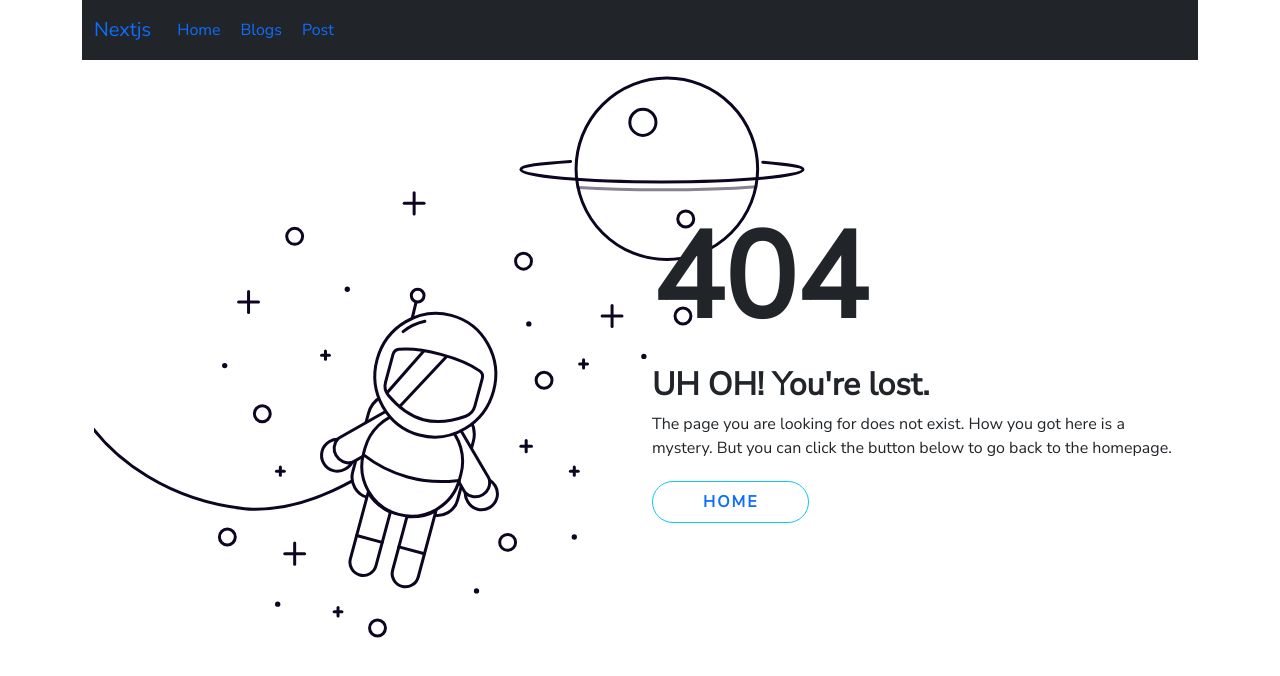
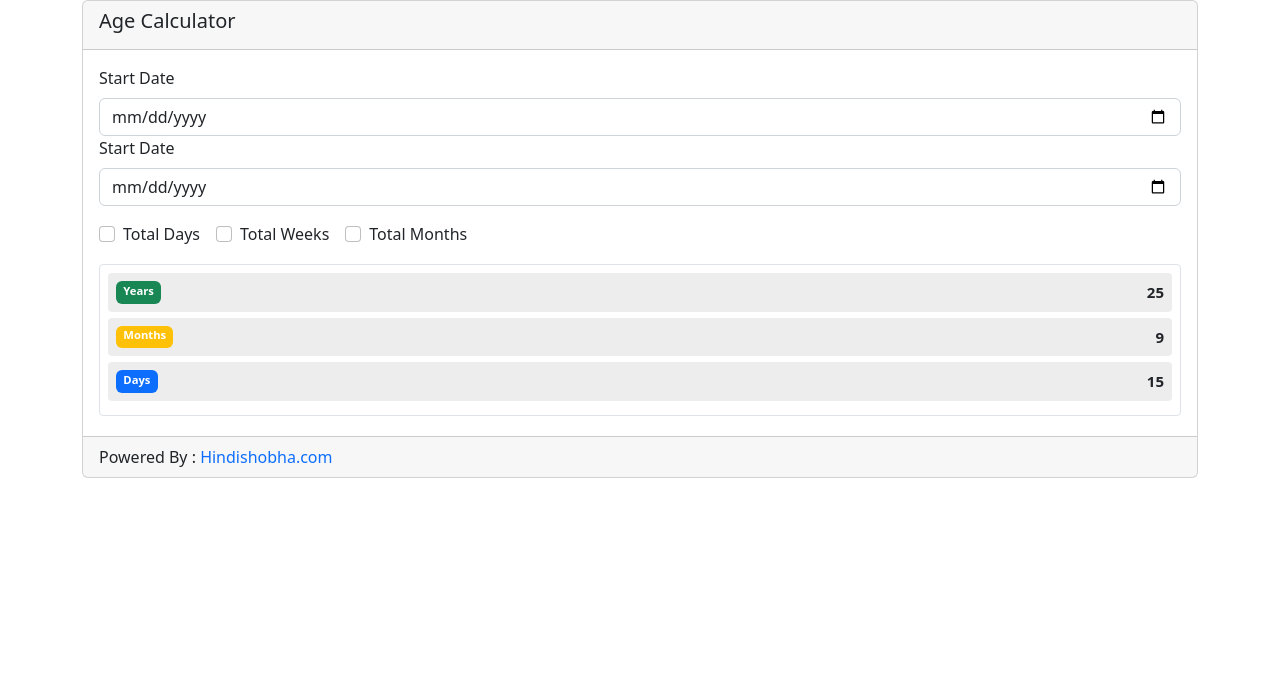
Before and after one commit to dev363/nextjs-project, a Next.js app: page /calculators/age-calculator in a window 1280 px wide. Before the commit this address had no page. Shown: the top 676 px of the page. Built offline with nearby package versions, Linux system fonts and the light colour scheme.

Commit message:
Age-Calculator Done

```diff
--- a/jsconfig.json
+++ b/jsconfig.json
@@ -1,7 +1,9 @@
 {
   "compilerOptions": {
     "paths": {
-      "@/*": ["./src/*"]
+      "components/*": ["./src/components/*"],
+      "pages/*": ["./src/pages/*"],
+      "styles/*": ["./src/styles/*"],
     }
   }
 }
--- a/package.json
+++ b/package.json
@@ -15,6 +15,7 @@
     "next": "13.3.0",
     "react": "18.2.0",
     "react-bootstrap": "^2.7.4",
-    "react-dom": "18.2.0"
+    "react-dom": "18.2.0",
+    "react-textfit": "^1.1.1"
   }
 }
--- /dev/null
+++ b/src/components/age-calculator/index.js
@@ -0,0 +1,185 @@
+import { Fragment, useEffect, useState } from "react";
+import { Card, Container, Form, Badge } from "react-bootstrap";
+import "./styles.css";
+
+export default () => {
+  const [startDate, setStartDate] = useState("07/04/1997");
+  const [endDate, setEndDate] = useState(new Date());
+  const [result, setResult] = useState({});
+
+  const [isTotalDays, setIsTotalDays] = useState(false);
+  const [isTotalWeeks, setIsTotalWeeks] = useState(false);
+  const [isTotalMonths, setIsTotalMonths] = useState(false);
+
+  useEffect(() => {
+    if (startDate && endDate) {
+      getAge(startDate, endDate);
+    }
+  }, [startDate, endDate]);
+
+  const getAge = (fromdate, todate) => {
+    if (todate) todate = new Date(todate);
+    else todate = new Date();
+
+    var age = {},
+      fromdate = new Date(fromdate),
+      y = [todate.getFullYear(), fromdate.getFullYear()],
+      ydiff = y[0] - y[1],
+      m = [todate.getMonth(), fromdate.getMonth()],
+      mdiff = m[0] - m[1],
+      d = [todate.getDate(), fromdate.getDate()],
+      ddiff = d[0] - d[1];
+    console.log(y, m, d, 89898);
+
+    if (mdiff < 0 || (mdiff === 0 && ddiff < 0)) --ydiff;
+    if (mdiff < 0) mdiff += 12;
+    if (ddiff < 0) {
+      fromdate.setMonth(m[1] + 1, 0);
+      ddiff = fromdate.getDate() - d[1] + d[0];
+      --mdiff;
+    }
+    if (ydiff > 0) {
+      age["year"] = ydiff;
+    }
+
+    if (mdiff > 0) {
+      age["month"] = mdiff;
+    }
+    if (ddiff > 0) {
+      age["day"] = ddiff;
+    }
+    setResult(age);
+  };
+
+  const countDays = () => {
+    return (
+      Number(result?.day || 0) +
+      Number(result?.month || 0) * 30 +
+      Number(result?.year || 0) * 365
+    );
+  };
+
+  const countWeeks = () => {
+    return `${Math.ceil(
+      Number(result?.month || 0) / 4.28 + Number(result?.year || 0) * 52.14
+    )} - ${Number(result?.day || 0)}  ${result?.month > 1 ? "Days" : "Day"}`;
+  };
+
+  const countMonths = () => {
+    return `${
+      Number(result?.month || 0) + Number(result?.year || 0) * 12
+    } - ${Number(result?.day || 0)} ${result?.month > 1 ? "Days" : "Day"}`;
+  };
+
+  return (
+    <Card>
+      <Card.Header>
+        <Card.Title>Age Calculator</Card.Title>
+      </Card.Header>
+      <Card.Body>
+        <Form>
+          <Form.Group>
+            <Form.Label>Start Date</Form.Label>
+            <Form.Control
+              required
+              type="date"
+              placeholder="Start Date"
+              value={startDate}
+              onChange={(e) => setStartDate(e.target.value)}
+            />
+          </Form.Group>
+          <Form.Group>
+            <Form.Label>Start Date</Form.Label>
+            <Form.Control
+              required
+              type="date"
+              placeholder="End Date"
+              value={endDate}
+              onChange={(e) => setEndDate(e.target.value)}
+            />
+          </Form.Group>
+
+          <Form.Group>
+            <div key={`inline-checkbox`} className="mb-3 mt-3">
+              <Form.Check
+                inline
+                label="Total Days"
+                id="Total Days"
+                name="group1"
+                type={"checkbox"}
+                checked={isTotalDays}
+                onChange={(e) => setIsTotalDays(!isTotalDays)}
+              />
+              <Form.Check
+                inline
+                label="Total Weeks"
+                id="Total Weeks"
+                name="group1"
+                type={"checkbox"}
+                checked={isTotalWeeks}
+                onChange={(e) => setIsTotalWeeks(!isTotalWeeks)}
+              />
+              <Form.Check
+                inline
+                label="Total Months"
+                id="Total Months"
+                name="group1"
+                type={"checkbox"}
+                checked={isTotalMonths}
+                onChange={(e) => setIsTotalMonths(!isTotalMonths)}
+              />
+            </div>
+          </Form.Group>
+        </Form>
+        <section className="result-section">
+          <section className="border p-2 rounded-1 mb-1">
+            {result?.year && (
+              <div className="response-li">
+                <Badge bg="success">Year{result?.year > 0 ? "s" : ""}</Badge>
+                <span className="result-value">{result?.year}</span>
+              </div>
+            )}
+            {result?.month && (
+              <div className="response-li">
+                <Badge bg="warning">Month{result?.month > 0 ? "s" : ""}</Badge>
+                <span className="result-value"> {result?.month} </span>
+              </div>
+            )}
+            {result?.day && (
+              <div className="response-li">
+                <Badge bg="primary">Day{result?.day > 0 ? "s" : ""}</Badge>
+                <span className="result-value"> {result?.day} </span>
+              </div>
+            )}
+          </section>
+          {(result?.day || result?.month || result?.year) &&
+          (isTotalDays || isTotalWeeks || isTotalMonths) ? (
+            <section className="border p-2 rounded-1">
+              {isTotalDays && (
+                <div className="response-li">
+                  <Badge bg="info">Total Days</Badge>
+                  <span className="result-value">{countDays()}</span>
+                </div>
+              )}
+              {isTotalWeeks && (
+                <div className="response-li">
+                  <Badge bg="info">Total Weeks</Badge>
+                  <span className="result-value">{countWeeks()}</span>
+                </div>
+              )}
+              {isTotalMonths && (
+                <div className="response-li">
+                  <Badge bg="info">Total Months</Badge>
+                  <span className="result-value">{countMonths()}</span>
+                </div>
+              )}
+            </section>
+          ) : null}
+        </section>
+      </Card.Body>
+      <Card.Footer>
+        Powered By : <a href="#">Hindishobha.com</a>
+      </Card.Footer>
+    </Card>
+  );
+};
--- /dev/null
+++ b/src/components/age-calculator/styles.css
@@ -0,0 +1,10 @@
+.response-li {
+    background: #00000012;
+    padding: 0.5rem;
+    display: flex;
+    justify-content: space-between;
+    margin-bottom: 6px;
+    border-radius: 4px;
+    font-size: 15px;
+    font-weight: 700;
+}
--- a/src/pages/_app.js
+++ b/src/pages/_app.js
@@ -1,33 +1,9 @@
-import { AppProps } from "next/app";
 import "bootstrap/dist/css/bootstrap.min.css";
+import { Container } from "react-bootstrap";
 import "./styles.css";
-import { Container, Navbar, Nav } from "react-bootstrap";
-import Link from "next/link";
 
 function MyApp({ Component, pageProps }) {
-  return (
-    <Container>
-      <Navbar bg="dark" variant="dark">
-        <Container>
-          <Navbar.Brand>
-            <Link href="/">Nextjs</Link>
-          </Navbar.Brand>
-          <Nav className="me-auto">
-            <Nav.Item>
-              <Link href="/">Home</Link>
-            </Nav.Item>
-            <Nav.Item>
-              <Link href="/blog">Blogs</Link>
-            </Nav.Item>
-            <Nav.Item>
-              <Link href="/posts">Post</Link>
-            </Nav.Item>
-          </Nav>
-        </Container>
-      </Navbar>
-      <Component {...pageProps} />
-    </Container>
-  );
+  return <Component {...pageProps} />;
 }
 
 export default MyApp;
--- /dev/null
+++ b/src/pages/calculators/age-calculator/index.js
@@ -0,0 +1,10 @@
+import { Container } from "react-bootstrap";
+import AgeCalculator from "components/age-calculator";
+
+export default () => {
+  return (
+    <Container>
+      <AgeCalculator />
+    </Container>
+  );
+};
--- /dev/null
+++ b/src/pages/calculators/index.js
@@ -0,0 +1,3 @@
+export default () => {
+  return <p>JJJk</p>;
+};
```
Also changed, not shown: src/components/Layout/Navbar.js (added, +23 -0 lines), src/pages/index.js (+7 -10 lines), src/styles/simpleCalculator.css (added, +47 -0 lines), 1 other file (tests, documents, lock files or other folders).
